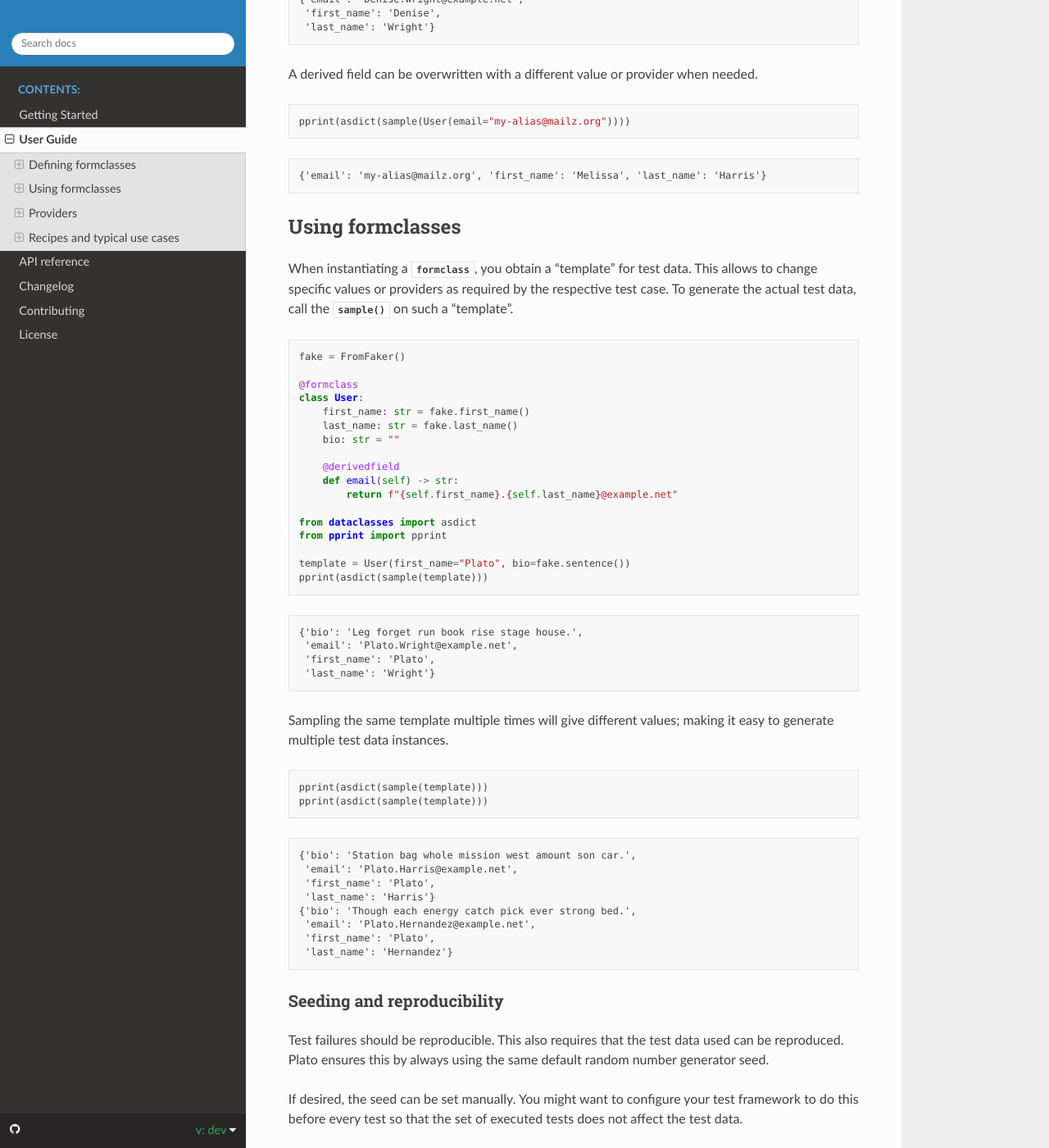
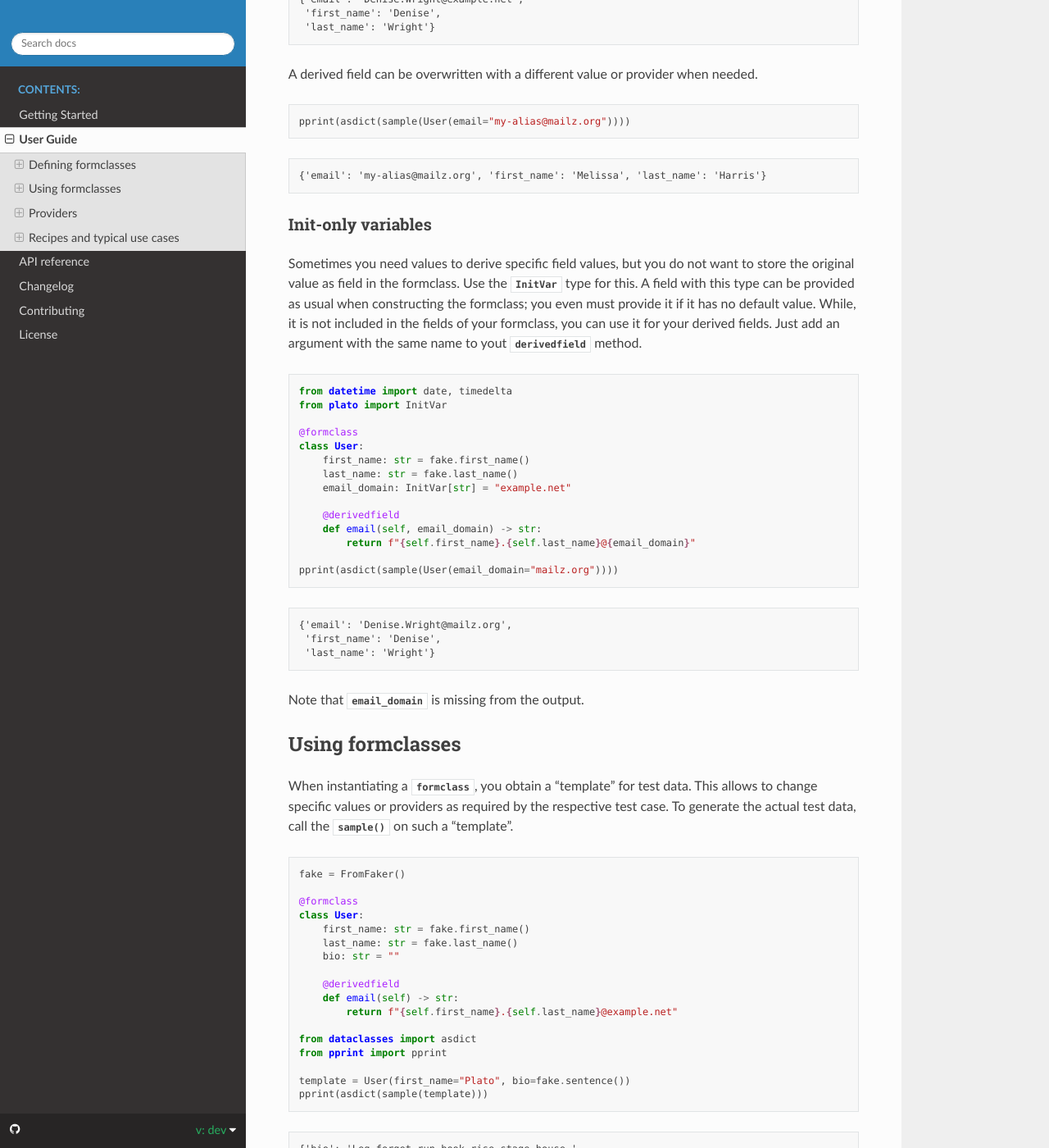
Before and after one commit to py-plato/plato, a Sphinx documentation site: the page built from docs/user-guide.rst, in a window 1280 px wide and 1400 px high, scrolled down 4922 px. Shown: the whole window at 82% size. Built offline with Sphinx 7.4.7 and the Read the Docs theme 2.0.0, drawn with Linux system fonts in a browser that asks for light colours.

Commit message:
docs: Document InitVar

```diff
--- a/docs/user-guide.rst
+++ b/docs/user-guide.rst
@@ -330,6 +330,47 @@ when needed.
     {'email': 'my-alias@mailz.org', 'first_name': 'Melissa', 'last_name': 'Harris'}
 
 
+Init-only variables
+^^^^^^^^^^^^^^^^^^^
+
+Sometimes you need values to derive specific field values,
+but you do not want to store the original value as field in the formclass.
+Use the `InitVar` type for this.
+A field with this type can be provided as usual
+when constructing the formclass;
+you even must provide it
+if it has no default value.
+While,
+it is not included in the fields of your formclass,
+you can use it for your derived fields.
+Just add an argument with the same name to yout `.derivedfield` method.
+
+.. testcode::
+
+    from datetime import date, timedelta
+    from plato import InitVar
+
+    @formclass
+    class User:
+        first_name: str = fake.first_name()
+        last_name: str = fake.last_name()
+        email_domain: InitVar[str] = "example.net"
+
+        @derivedfield
+        def email(self, email_domain) -> str:
+            return f"{self.first_name}.{self.last_name}@{email_domain}"
+
+    pprint(asdict(sample(User(email_domain="mailz.org"))))
+
+.. testoutput::
+
+    {'email': 'Denise.Wright@mailz.org',
+     'first_name': 'Denise',
+     'last_name': 'Wright'}
+
+Note that `email_domain` is missing from the output.
+
+
 Using formclasses
 -----------------
 
--- a/plato/__init__.py
+++ b/plato/__init__.py
@@ -1,6 +1,6 @@
 """Main Plato module providing the most used library members."""
 
 from .context import seed
-from .formclasses import derivedfield, formclass, sample
+from .formclasses import InitVar, derivedfield, formclass, sample
 from .providers import Provider
 from .providers.common import Shared
```
Also changed, not shown: 2 other files.
